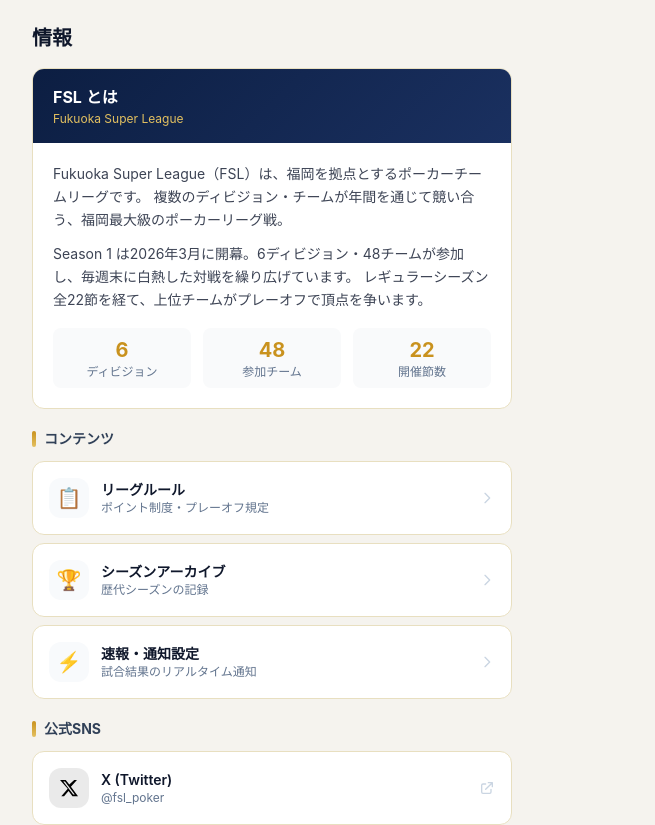
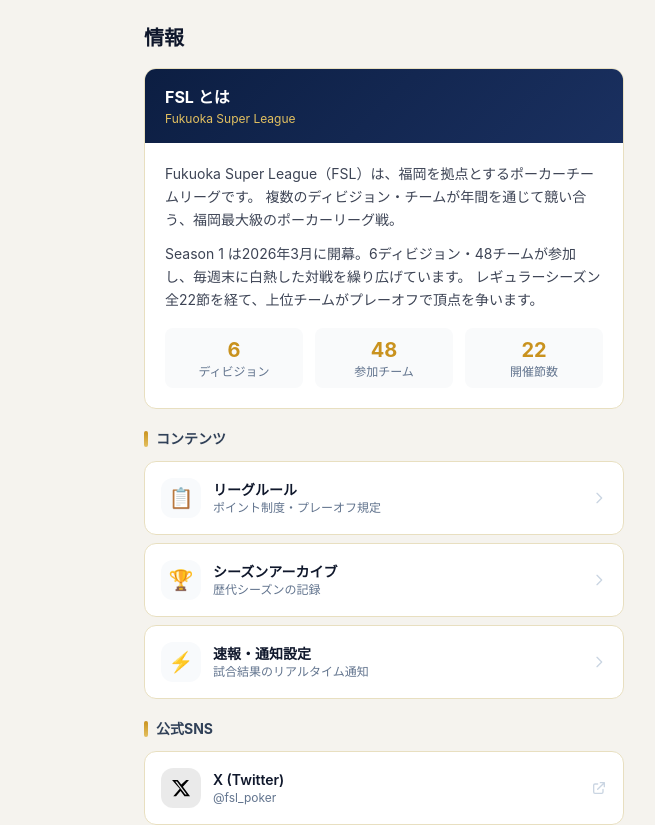
Before and after one commit to MomozakiRyoya/fsl, a Next.js app: page /info in a window 1280 px wide. Shown: the top 825 px of the page, without its empty margins (368-1023 px from the left). Built offline with nearby package versions, Linux system fonts and the light colour scheme.

Commit message:
fix: トップバー下のコンテンツが被る問題を修正（pt-11追加）

```diff
--- a/src/app/layout.tsx
+++ b/src/app/layout.tsx
@@ -1,7 +1,11 @@
 import type { Metadata, Viewport } from "next";
 import "./globals.css";
 import BottomNav from "@/components/layout/BottomNav";
+import Sidebar from "@/components/layout/Sidebar";
 import SplashScreen from "@/components/pwa/SplashScreen";
+import InstallGuide from "@/components/pwa/InstallGuide";
+import FloatingButtons from "@/components/layout/FloatingButtons";
+import TopBar from "@/components/layout/TopBar";
 
 export const metadata: Metadata = {
   title: "Fukuoka Super League",
@@ -26,19 +30,45 @@ export default function RootLayout({
   children: React.ReactNode;
 }) {
   return (
-    <html lang="ja">
+    <html lang="ja" suppressHydrationWarning>
       <head>
         <link rel="manifest" href="/manifest.webmanifest" />
         <meta name="apple-mobile-web-app-capable" content="yes" />
         <meta name="apple-mobile-web-app-status-bar-style" content="default" />
         <link rel="apple-touch-icon" href="/icons/icon-192.png" />
+        <script
+          dangerouslySetInnerHTML={{
+            __html: `
+          (function() {
+            var saved = localStorage.getItem('fsl-theme');
+            if (saved === 'dark') document.documentElement.classList.add('dark');
+          })();
+        `,
+          }}
+        />
       </head>
       <body
-        className="min-h-screen font-sans"
+        className="min-h-screen font-sans lg:flex"
         style={{ backgroundColor: "#f5f3ee" }}
       >
+        {/* デスクトップ: 左サイドバー（lg以上でのみ表示） */}
+        <Sidebar />
+
+        <InstallGuide />
         <SplashScreen />
-        <main className="pb-20">{children}</main>
+
+        {/* モバイル用トップバー */}
+        <TopBar />
+
+        {/* メインコンテンツ */}
+        <main className="flex-1 pt-11 lg:pt-0 pb-20 lg:pb-0 lg:ml-56 min-w-0">
+          <div className="max-w-screen-xl mx-auto">{children}</div>
+        </main>
+
+        {/* フローティングボタン（body直下で固定） */}
+        <FloatingButtons />
+
+        {/* モバイル: BottomNav（lg以上で非表示） */}
         <BottomNav />
       </body>
     </html>
```
